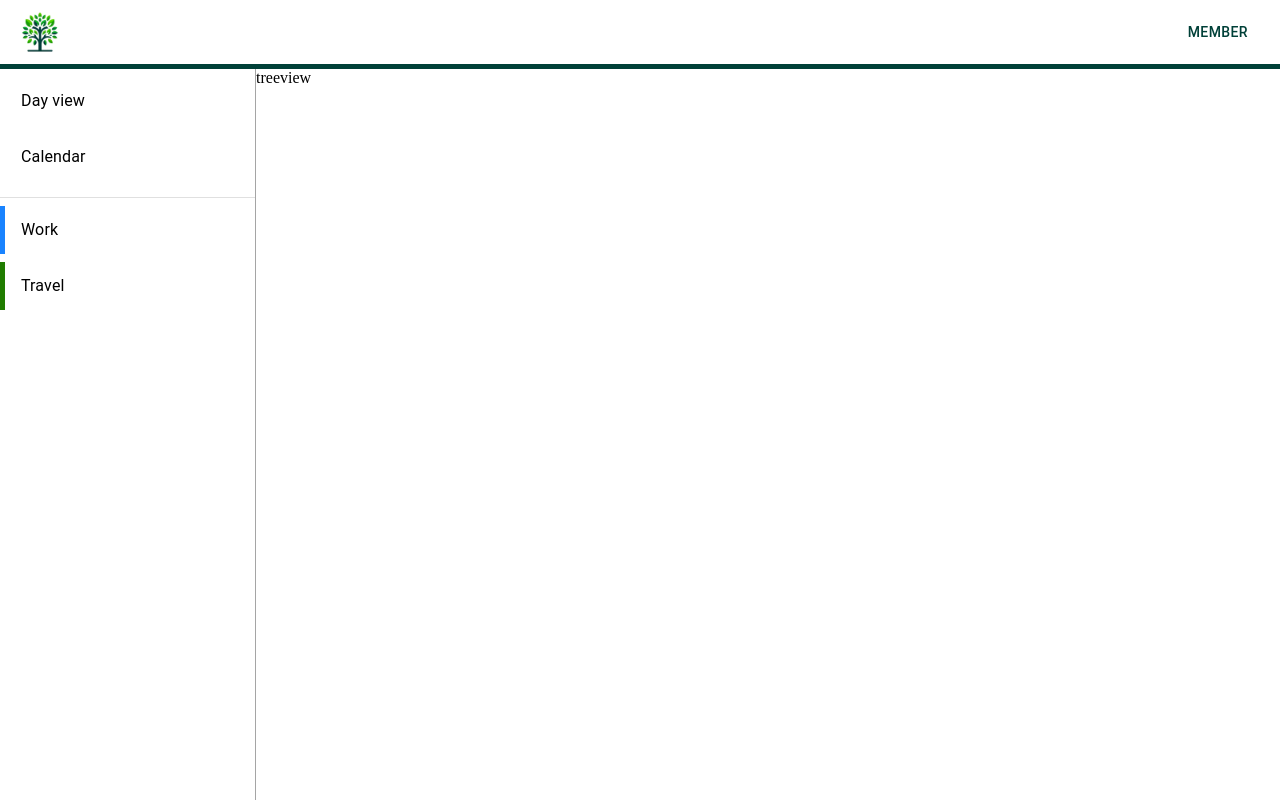
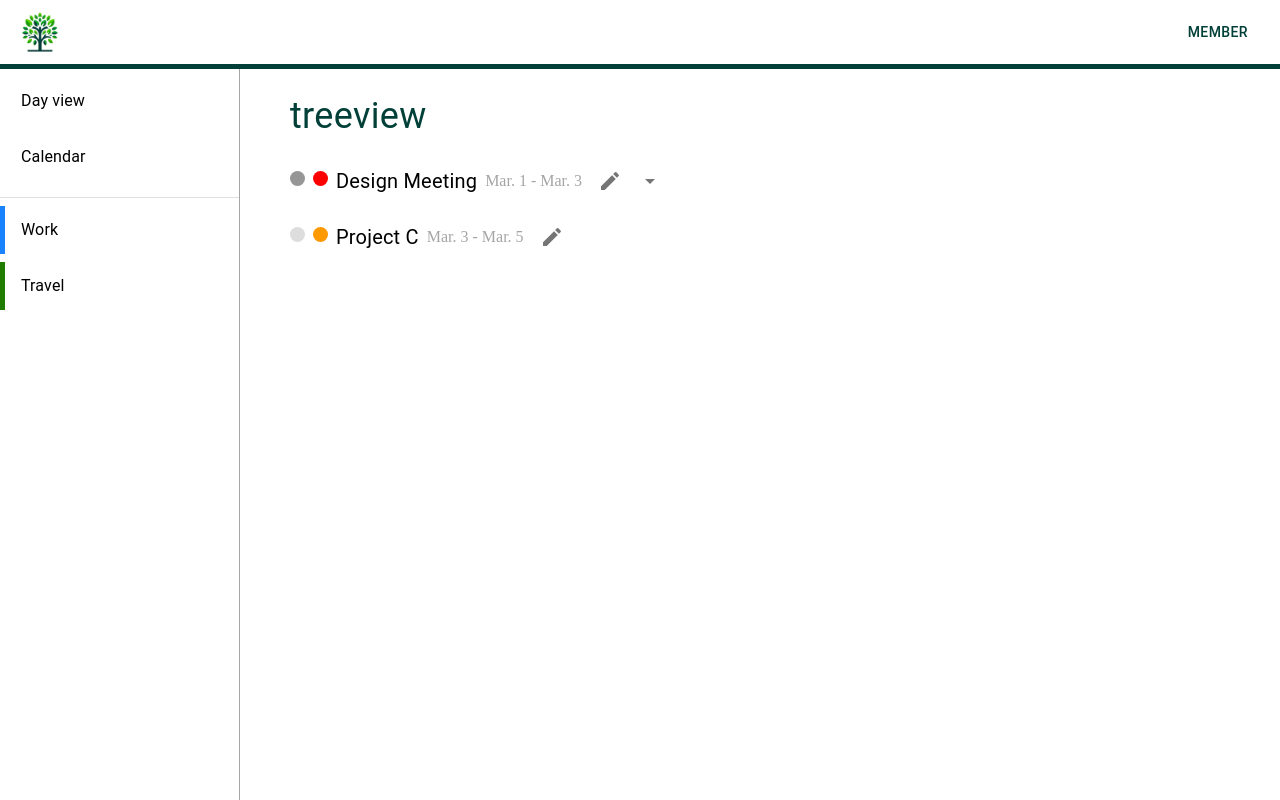
Before and after one commit to JimboLiao/TaskTree, a React (Vite) app in the folder frontend/: page /workspace/treeview/1 in a window 1280 px wide. Built offline with nearby package versions, Linux system fonts and the light colour scheme.

Commit message:
modify treeview page

```diff
--- /dev/null
+++ b/frontend/src/components/Tree.tsx
@@ -0,0 +1,17 @@
+import { Box } from "@mui/material";
+import TreeNode from "./TreeNode";
+
+//@todo interface
+const Tree = ({ treeData }) => {
+  return (
+    <>
+      <Box>
+        {treeData.map((node) => (
+          <TreeNode node={node} />
+        ))}
+      </Box>
+    </>
+  );
+};
+
+export default Tree;
--- /dev/null
+++ b/frontend/src/components/TreeNode.tsx
@@ -0,0 +1,92 @@
+import { Box, IconButton, Typography } from "@mui/material";
+import ArrowDropDownIcon from "@mui/icons-material/ArrowDropDown";
+import ArrowDropUpIcon from "@mui/icons-material/ArrowDropUp";
+import EditIcon from "@mui/icons-material/Edit";
+import Tree from "./Tree";
+import { useState } from "react";
+
+//@todo interface
+const TreeNode = ({ node }) => {
+  const {
+    title,
+    start,
+    end,
+    statusColor,
+    importanceColor,
+    categoryColor,
+    children,
+  } = node;
+
+  const [showChildren, setShowChildren] = useState(false);
+
+  function handleShowChildren() {
+    setShowChildren(!showChildren);
+  }
+
+  const showChildrenBtn = !children ? null : showChildren ? (
+    <IconButton onClick={handleShowChildren}>
+      <ArrowDropUpIcon />
+    </IconButton>
+  ) : (
+    <IconButton onClick={handleShowChildren}>
+      <ArrowDropDownIcon />
+    </IconButton>
+  );
+
+  return (
+    <>
+      <Box
+        display="flex"
+        alignItems="center"
+        sx={{ paddingTop: "8px", paddingBottom: "8px", minHeight: "30px" }}
+      >
+        <Box sx={{ minWidth: "28px", paddingRight: "8px" }}>
+          <Box
+            component="span"
+            sx={{
+              width: 15,
+              height: 15,
+              display: "inline-block",
+              borderRadius: "50%",
+              backgroundColor: statusColor,
+              marginRight: 1,
+            }}
+          />
+          <Box
+            component="span"
+            sx={{
+              width: 15,
+              height: 15,
+              display: "inline-block",
+              borderRadius: "50%",
+              backgroundColor: importanceColor,
+            }}
+          />
+        </Box>
+        <Box sx={{ paddingRight: "8px" }}>
+          <Typography fontSize="20px">{title}</Typography>
+        </Box>
+        <Box sx={{ paddingRight: "8px", color: "#A5A5A5" }}>
+          {start} - {end}
+        </Box>
+        <IconButton>
+          <EditIcon />
+        </IconButton>
+        {showChildrenBtn}
+      </Box>
+      {children && showChildren && (
+        <Box
+          sx={{
+            paddingLeft: "10px",
+            borderLeft: "2px solid",
+            borderColor: categoryColor,
+          }}
+        >
+          <Tree treeData={children} />
+        </Box>
+      )}
+    </>
+  );
+};
+
+export default TreeNode;
--- a/frontend/src/pages/TreeViewPage.tsx
+++ b/frontend/src/pages/TreeViewPage.tsx
@@ -1,5 +1,26 @@
+import { styled } from "@mui/material";
+import WorkspaceTitle from "../components/WorkspaceTitle";
+import Tree from "../components/Tree";
+import { treeData } from "../data/data";
+
+const StyledContainer = styled("div")({
+  display: "flex",
+  flexDirection: "column",
+  height: "100%",
+  width: "100%",
+  paddingTop: "20px",
+  paddingBottom: "20px",
+  paddingLeft: "50px",
+  paddingRight: "50px",
+});
+
 const TreeViewPage = () => {
-  return <div>treeview</div>;
+  return (
+    <StyledContainer>
+      <WorkspaceTitle title="treeview" />
+      <Tree treeData={treeData} />
+    </StyledContainer>
+  );
 };
 
 export default TreeViewPage;
```
